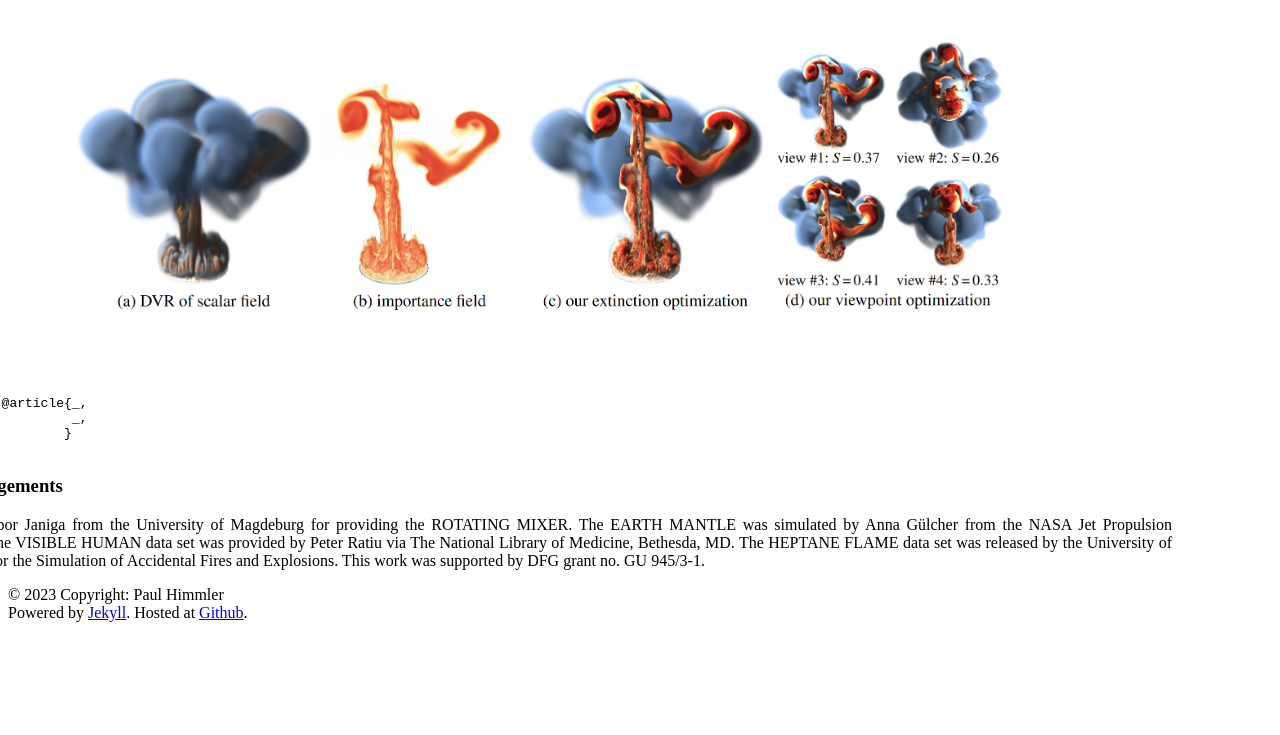
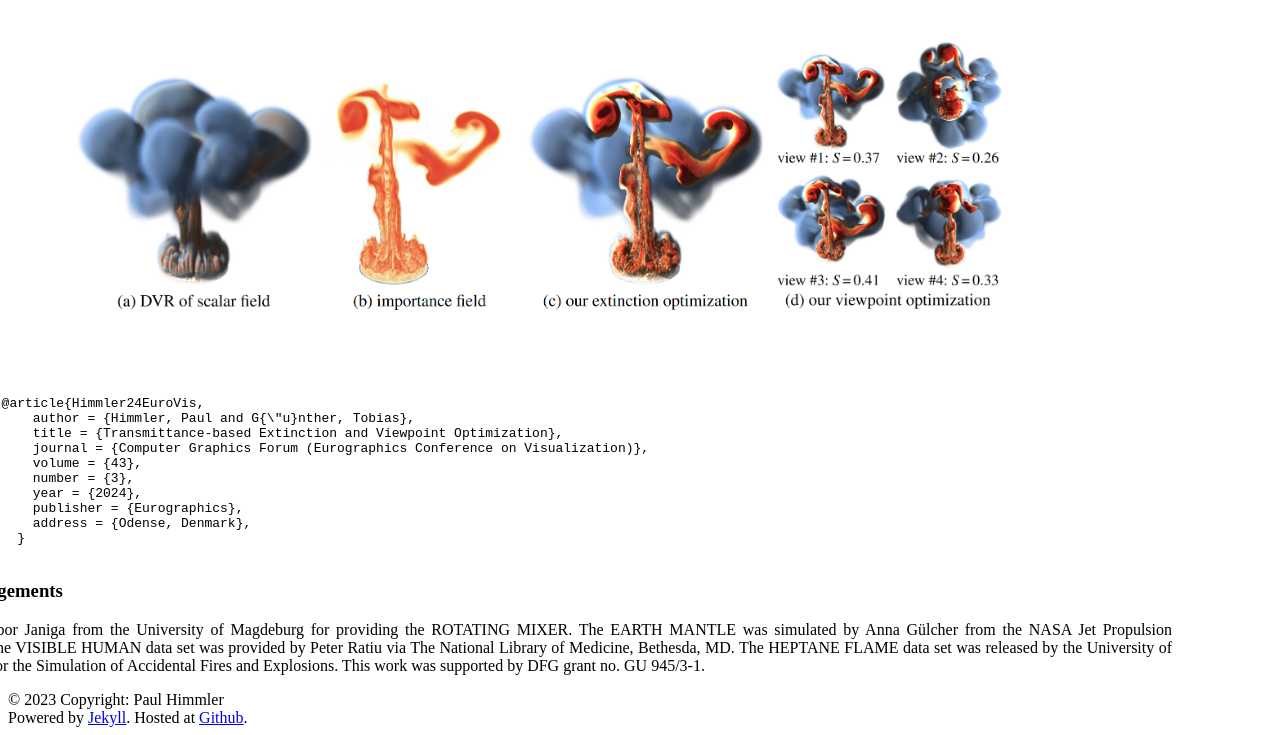
Before and after one commit to Paul-Hi/paul-hi.github.io, a Jekyll site: the page built from transmittance-based_extinction_and_viewpoint_optimization.html, in a window 1280 px wide and 900 px high, scrolled down 1842 px, cut to the strip 165-900 px from the top of the window. Built offline with Jekyll 4.4.1, drawn with Linux system fonts in a browser that asks for light colours; nearby versions of some CDN libraries; comment, search, counter and statistics services are not loaded; before the commit the page ends 2637 px from its top, so only the background shows below that.

Commit message:
minor adjustments

```diff
--- a/transmittance-based_extinction_and_viewpoint_optimization.html
+++ b/transmittance-based_extinction_and_viewpoint_optimization.html
@@ -32,18 +32,25 @@
 </div>
 
 <div class="row g-4 py-2">
-    <div class="btn-group btn-group-sm mx-auto mt-2 mb-5" role="group">
-        <a role="button" class="btn btn-secondary mx-1">
-            <h5 class="mt-2"><i class="fa-regular fa-file-pdf"></i> <strong>Paper</strong></h5></button>
+    <div class="col md-auto">
+        <a role="button" class="btn btn-secondary mx-1 w-100 h-100 d-flex align-items-center" href="https://vc.tf.fau.de/files/Himmler24EuroVis.pdf">
+            <h5 class="mx-auto mt-1"><i class="fa-regular fa-file-pdf"></i> <strong>Paper</strong></h5></button>
         </a>
-        <a role="button" class="btn btn-secondary mx-1">
-            <h5 class="mt-2"><i class="fa-regular fa-file-pdf"></i> <strong>Additional</strong></h5></button>
+    </div>
+    <div class="col md-auto">
+        <a role="button" class="btn btn-secondary mx-1 w-100 h-100 d-flex align-items-center"
+            href="https://vc.tf.fau.de/files/Himmler24EuroVis_additional.pdf">
+            <h5 class="mx-auto mt-1"><i class="fa-regular fa-file-pdf"></i> <strong>Additional</strong></h5></button>
         </a>
-        <a role="button" class="btn btn-secondary mx-1">
-            <h5 class="mt-2"><i class="fa-regular fa-file-video"></i> <strong>Supplementary Video</strong></h5></button>
+    </div>
+    <div class="col md-auto">
+        <a role="button" class="btn btn-secondary mx-1 w-100 h-100 d-flex align-items-center" href="https://vc.tf.fau.de/files/Himmler24EuroVis.mov">
+            <h5 class="mx-auto mt-1"><i class="fa-regular fa-file-video"></i> <strong>Supplementary Video</strong></h5></button>
         </a>
-        <a role="button" class="btn btn-secondary mx-1">
-            <h5 class="mt-2"><i class="fa-regular fa-file-video"></i> <strong>Presentation Video</strong></h5></button>
+    </div>
+    <div class="col md-auto">
+        <a role="button" class="btn btn-secondary mx-1 w-100 h-100 d-flex align-items-center">
+            <h5 class="mx-auto mt-1"><i class="fa-regular fa-file-video"></i> <strong>Presentation Video</strong></h5></button>
         </a>
     </div>
 </div>
@@ -145,9 +152,16 @@
             BibTeX
         </h3>
         <pre><code id="bibtex">
-            @article{_,
-                     _,
-                    }
+            @article{Himmler24EuroVis,
+                author = {Himmler, Paul and G{\"u}nther, Tobias},
+                title = {Transmittance-based Extinction and Viewpoint Optimization},
+                journal = {Computer Graphics Forum (Eurographics Conference on Visualization)},
+                volume = {43},
+                number = {3},
+                year = {2024},
+                publisher = {Eurographics},
+                address = {Odense, Denmark},
+              }
                 </code></pre>
     </div>
 </div>
```
